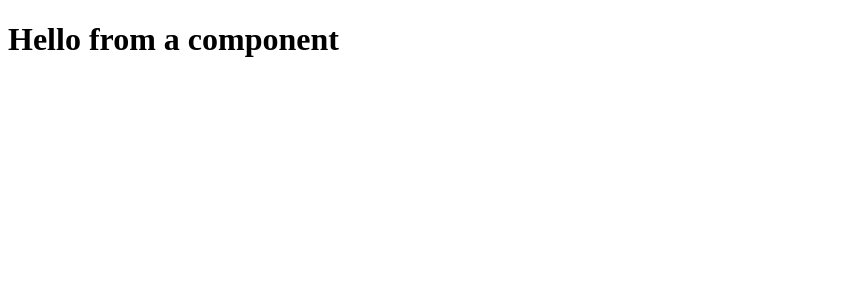
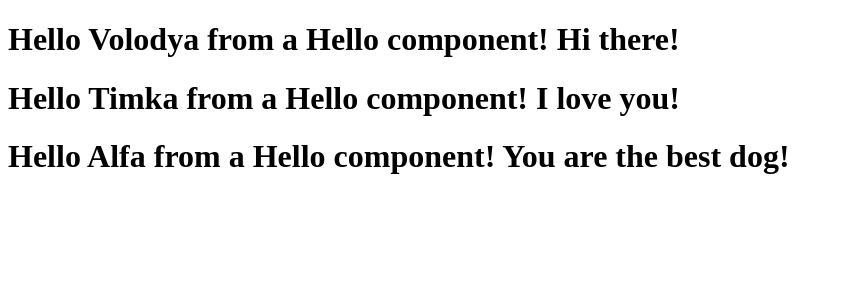
Before and after one commit to korbosit/react_2024, a React (Vite) app: page / in a window 1280 px wide. Shown: the top 300 px of the page, without its empty margins (0-842 px from the left). Built offline with nearby package versions, Linux system fonts and the light colour scheme.

Commit message:
#9 : What are Props In React

```diff
--- a/src/App.jsx
+++ b/src/App.jsx
@@ -1,11 +1,13 @@
-import Hello from './components/Hello'
+import Hello from "./components/Hello";
 
 function App() {
-	return (
-		<div className='App'>
-			<Hello />
-		</div>
-	)
+    return (
+        <div className="App">
+            <Hello name="Volodya" message="Hi there!" />
+            <Hello name="Timka" message="I love you!" />
+            <Hello name="Alfa" message="You are the best dog!" />
+        </div>
+    );
 }
 
-export default App
+export default App;
--- a/src/components/Hello.jsx
+++ b/src/components/Hello.jsx
@@ -1,9 +1,12 @@
-function Hello() {
-	return (
-		<div>
-			<h1>Hello from a component</h1>
-		</div>
-	)
+function Hello(props) {
+    console.log(props);
+    return (
+        <div>
+            <h1>
+                Hello {props.name} from a Hello component! {props.message}
+            </h1>
+        </div>
+    );
 }
 
-export default Hello
+export default Hello;
```
